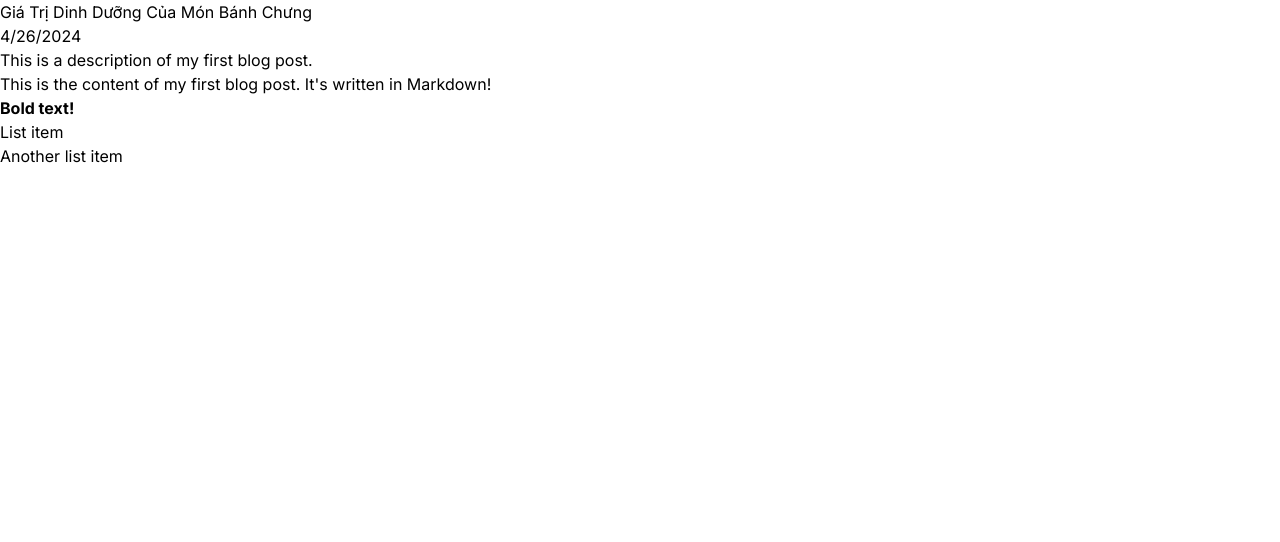
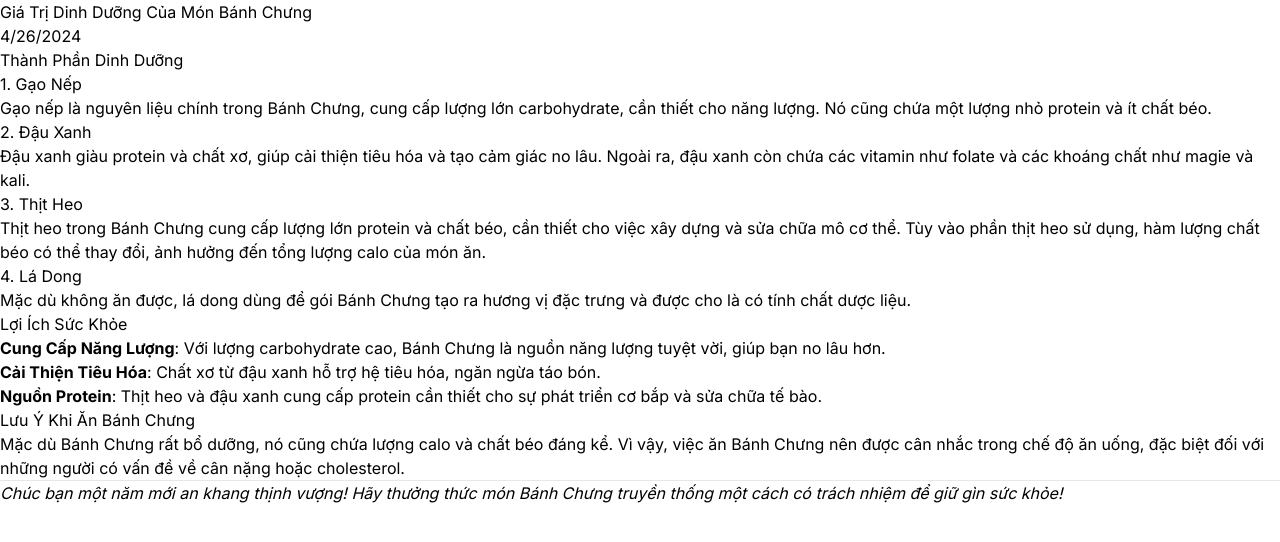
Before and after one commit to longla/banhchungcotien, a Next.js app: page /blog/gia-tri-dinh-duong-cua-mon-banh-chung in a window 1280 px wide. Shown: the top 542 px of the page. Built offline with nearby package versions, Linux system fonts and the light colour scheme.

Commit message:
update layouts

```diff
--- a/app/blog/BlogPost.tsx
+++ b/app/blog/BlogPost.tsx
@@ -15,10 +15,7 @@ const BlogPost: React.FC<BlogPostProps> = ({ frontmatter, content }) => {
   return (
     <div>
       <h2>{frontmatter.title}</h2>
-      <p>{new Date(frontmatter.date).toLocaleDateString()}</p>{" "}
-      {/* Format date */}
-      {frontmatter.description && <p>{frontmatter.description}</p>}{" "}
-      {/* Display description if available */}
+      <p>{new Date(frontmatter.date).toLocaleDateString()}</p>
       <ReactMarkdown remarkPlugins={[remarkGfm]}>{content}</ReactMarkdown>
     </div>
   );
--- a/app/blog/[slug]/page.tsx
+++ b/app/blog/[slug]/page.tsx
@@ -25,6 +25,7 @@ async function getPostData(slug: string) {
   try {
     const fileContents = await fs.readFile(fullPath, "utf8");
     const matterResult = matter(fileContents);
+    console.log(matterResult.content);
     return {
       slug,
       frontmatter: matterResult.data as {
--- a/app/blog/page.tsx
+++ b/app/blog/page.tsx
@@ -6,8 +6,6 @@ export default async function BlogList() {
   const allPosts = await getAllPosts();
 
   return (
-    <div>
-      <h1>Blog</h1>
     <ul>
       {allPosts.map((post) => (
         <li key={post.slug}>
@@ -21,6 +19,5 @@ export default async function BlogList() {
         </li>
       ))}
     </ul>
-    </div>
   );
 }
--- a/posts/gia-tri-dinh-duong-cua-mon-banh-chung.md
+++ b/posts/gia-tri-dinh-duong-cua-mon-banh-chung.md
@@ -1,12 +1,37 @@
 ---
 title: Giá Trị Dinh Dưỡng Của Món Bánh Chưng
 date: 2024-04-26
-description: This is a description of my first blog post.
+description: Khám phá giá trị dinh dưỡng phong phú của Bánh Chưng, một món ăn truyền thống của Việt Nam được thưởng thức trong dịp Tết Nguyên Đán, và cách món ăn này đóng góp vào một chế độ ăn uống cân bằng.
 ---
 
-This is the content of my first blog post. It's written in Markdown!
+## Thành Phần Dinh Dưỡng
 
-**Bold text!**
+### 1. Gạo Nếp
 
-- List item
-- Another list item
+Gạo nếp là nguyên liệu chính trong Bánh Chưng, cung cấp lượng lớn carbohydrate, cần thiết cho năng lượng. Nó cũng chứa một lượng nhỏ protein và ít chất béo.
+
+### 2. Đậu Xanh
+
+Đậu xanh giàu protein và chất xơ, giúp cải thiện tiêu hóa và tạo cảm giác no lâu. Ngoài ra, đậu xanh còn chứa các vitamin như folate và các khoáng chất như magie và kali.
+
+### 3. Thịt Heo
+
+Thịt heo trong Bánh Chưng cung cấp lượng lớn protein và chất béo, cần thiết cho việc xây dựng và sửa chữa mô cơ thể. Tùy vào phần thịt heo sử dụng, hàm lượng chất béo có thể thay đổi, ảnh hưởng đến tổng lượng calo của món ăn.
+
+### 4. Lá Dong
+
+Mặc dù không ăn được, lá dong dùng để gói Bánh Chưng tạo ra hương vị đặc trưng và được cho là có tính chất dược liệu.
+
+## Lợi Ích Sức Khỏe
+
+- **Cung Cấp Năng Lượng**: Với lượng carbohydrate cao, Bánh Chưng là nguồn năng lượng tuyệt vời, giúp bạn no lâu hơn.
+- **Cải Thiện Tiêu Hóa**: Chất xơ từ đậu xanh hỗ trợ hệ tiêu hóa, ngăn ngừa táo bón.
+- **Nguồn Protein**: Thịt heo và đậu xanh cung cấp protein cần thiết cho sự phát triển cơ bắp và sửa chữa tế bào.
+
+## Lưu Ý Khi Ăn Bánh Chưng
+
+Mặc dù Bánh Chưng rất bổ dưỡng, nó cũng chứa lượng calo và chất béo đáng kể. Vì vậy, việc ăn Bánh Chưng nên được cân nhắc trong chế độ ăn uống, đặc biệt đối với những người có vấn đề về cân nặng hoặc cholesterol.
+
+---
+
+_Chúc bạn một năm mới an khang thịnh vượng! Hãy thưởng thức món Bánh Chưng truyền thống một cách có trách nhiệm để giữ gìn sức khỏe!_
```
Lines whose indentation alone changed are shown as unchanged.
